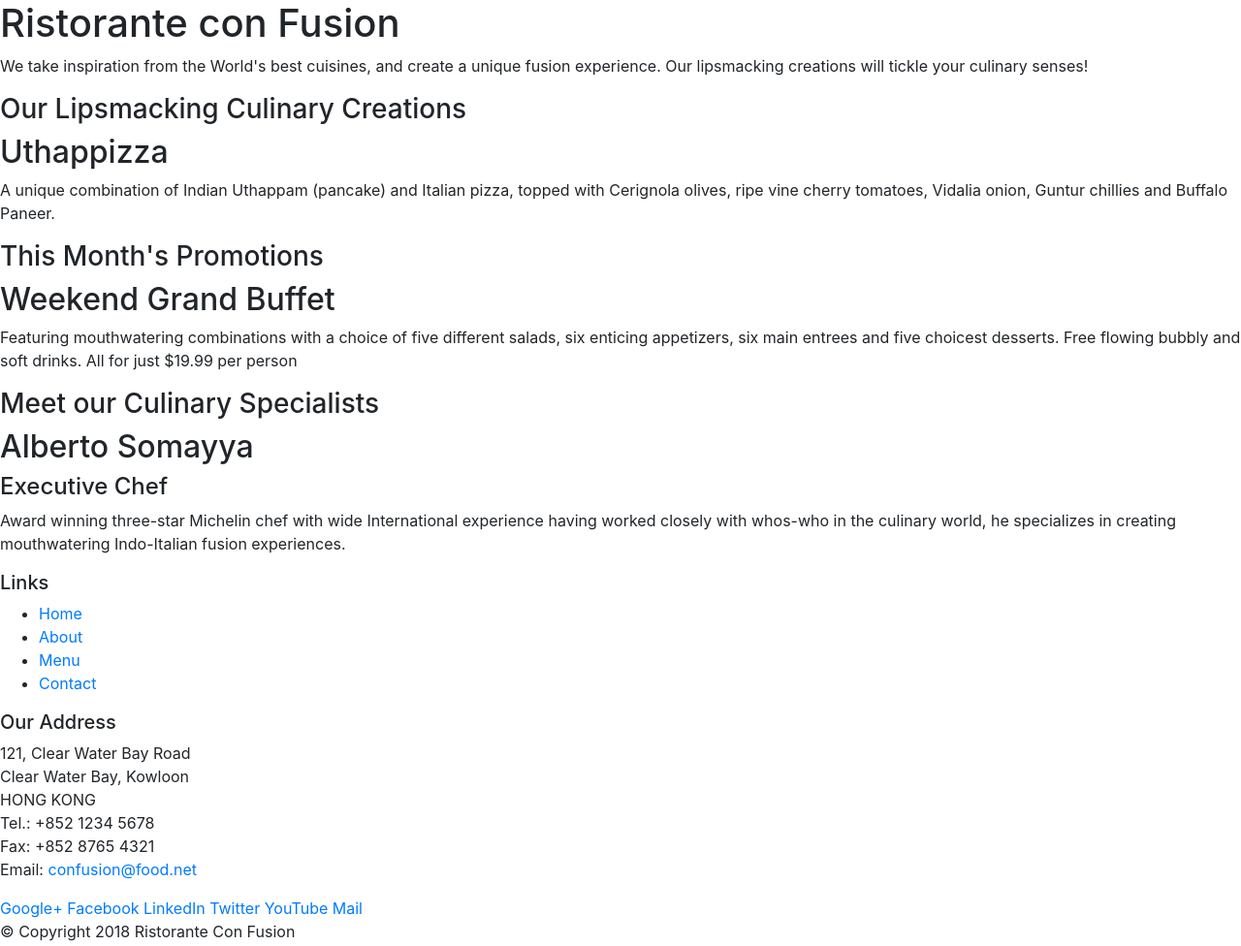
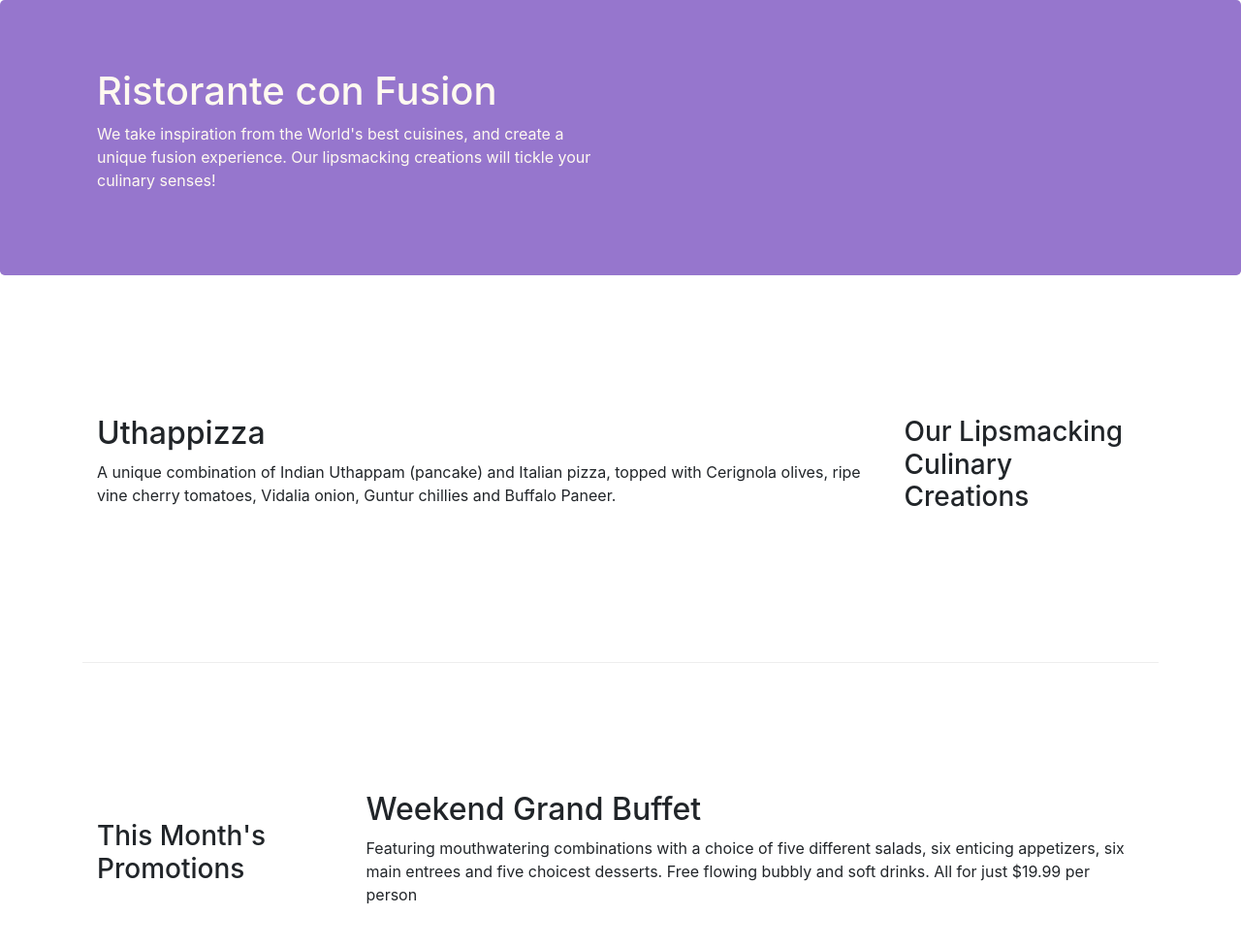
Before and after one commit to germanandu/Bootstrap-4-Course, a website: page index.html in a window 1280 px wide. Shown: the top 976 px of the page at 97% size. Drawn offline with nearby package versions, Linux system fonts and the light colour scheme.

Commit message:
Grid exercise part 2

```diff
--- /dev/null
+++ b/css/styles.css
@@ -0,0 +1,27 @@
+.row-header{
+    margin: 0px auto;
+    padding: 0px auto;
+}
+
+.row-content {
+    margin: 0px auto;
+    padding: 50 px 0 px 50px 0px;
+    border-bottom: 1px ridge;
+    min-height: 400px;
+}
+.footer{
+    background-color: #d1c4e9;
+    margin: 0px auto;
+    padding: 20px 0px 20px 0px;
+}
+.jumbotron{
+    padding: 70px 30px 70px 30px;
+    margin: 0px auto;
+    background: #9676cd;
+    color: floralwhite;
+}
+.addres{
+    font-size: 80%;
+    margin: 0px;
+    color: #0f0f0f;
+}
--- a/index.html
+++ b/index.html
@@ -9,51 +9,52 @@
 
     <!-- Bootstrap CSS -->
     <link rel="stylesheet" href="node_modules/bootstrap/dist/css/bootstrap.min.css">
+    <link rel="stylesheet" href="css/styles.css">
     <title>Ristorante Con Fusion</title>
 </head>
 
 <body>
 
-    <header>
-        <div>
-            <div>
-                <div>
+    <header class="jumbotron">
+        <div class="container">
+            <div class="row row-header">
+                <div class="col-12 col-sm-6">
                     <h1>Ristorante con Fusion</h1>
                     <p>We take inspiration from the World's best cuisines, and create a unique fusion experience. Our lipsmacking creations will tickle your culinary senses!</p>
                 </div>
-                <div>
+                <div class="col-12 col-sm">
                 </div>
             </div>
         </div>
     </header>
 
-    <div>
-        <div>
-            <div>
+    <div class="container">
+        <div class="row row-content align-items-center">
+            <div class="col-12 col-sm-4 order-sm-last col-md-3">
                 <h3>Our Lipsmacking Culinary Creations</h3>
             </div>
-            <div>
+            <div class="col col-sm order-sm-first col-md">
                 <h2>Uthappizza</h2>
                 <p>A unique combination of Indian Uthappam (pancake) and Italian pizza, topped with Cerignola olives, ripe vine cherry tomatoes, Vidalia onion, Guntur chillies and Buffalo Paneer.</p>
             </div>
         </div>
 
 
-        <div>
-            <div>
+        <div class="row row-content align-items-center">
+            <div  class="col-12 col-sm-4 col-md-3">
                 <h3>This Month's Promotions</h3>
             </div>
-            <div>
+            <div class="col col-sm col-md">
                 <h2>Weekend Grand Buffet</h2>
                 <p>Featuring mouthwatering combinations with a choice of five different salads, six enticing appetizers, six main entrees and five choicest desserts. Free flowing bubbly and soft drinks. All for just $19.99 per person </p>
             </div>
         </div>
 
-        <div>
-            <div>
+        <div class="row row-content align-items-center">
+            <div class="col-12 col-sm-4 order-sm-last  col-md-3">
                 <h3>Meet our Culinary Specialists</h3>
             </div>
-            <div>
+            <div class="col col-sm order-sm-first col-md">
                 <h2>Alberto Somayya</h2>
                 <h4>Executive Chef</h4>
                 <p>Award winning three-star Michelin chef with wide International experience having worked closely with whos-who in the culinary world, he specializes in creating mouthwatering Indo-Italian fusion experiences. </p>
@@ -61,19 +62,19 @@
         </div>
     </div>
 
-    <footer>
-        <div>
-            <div>
-                <div>
+    <footer class="footer">
+        <div class="container">
+            <div class="row">
+                <div class="col-4 offset-1 col-sm-2">
                     <h5>Links</h5>
-                    <ul>
+                    <ul class="list-unstyled">
                         <li><a href="#">Home</a></li>
                         <li><a href="#">About</a></li>
                         <li><a href="#">Menu</a></li>
                         <li><a href="#">Contact</a></li>
                     </ul>
                 </div>
-                <div>
+                <div class="col-7 col-sm-5">
                     <h5>Our Address</h5>
                     <address>
 		              121, Clear Water Bay Road<br>
@@ -84,8 +85,8 @@
 		              Email: <a href="mailto:confusion@food.net">confusion@food.net</a>
 		           </address>
                 </div>
-                <div>
-                    <div>
+                <div class="col-12 col-sm-4 align-self-center">
+                    <div class="text-center">
                         <a href="http://google.com/+">Google+</a>
                         <a href="http://www.facebook.com/profile.php?id=">Facebook</a>
                         <a href="http://www.linkedin.com/in/">LinkedIn</a>
@@ -95,8 +96,8 @@
                     </div>
                 </div>
            </div>
-           <div>
-                <div>
+           <div class="row justify-content-center">
+                <div class="col-auto">
                     <p>© Copyright 2018 Ristorante Con Fusion</p>
                 </div>
            </div>
```
